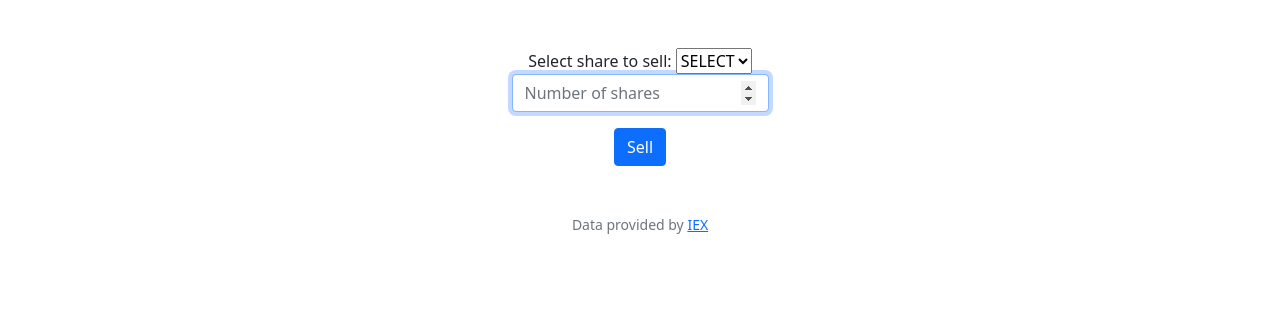
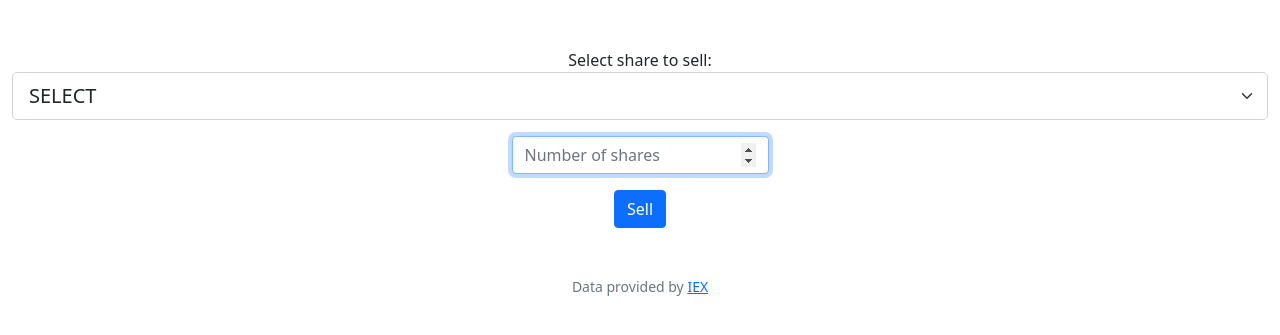
Before and after one commit to Stachu9/CS50-basic, a Flask app: page /sell in a window 1280 px wide. Shown: the part 76-411 px from the top of the page. Run offline with Flask 3, Linux system fonts and the light colour scheme; a user stored in the database is signed in; data comes from the database, SQL or seed files in the repository; some libraries are stand-ins or nearby versions.

Commit message:
Tue, Oct 10, 2023, 8:46 PM +02:00

```diff
--- a/finance/templates/sell.html
+++ b/finance/templates/sell.html
@@ -7,7 +7,7 @@
 {% block main %}
     <form action="/sell" method="post">
         <label for="symbol">Select share to sell: </label>
-        <select id="symbol" name="symbol">
+        <select class="form-select form-select-lg mb-3" aria-label=".form-select-lg example" id="symbol" name="symbol">
             <option value=None style="display:none">SELECT</option>
             {% for share in shares %}
                 <option value="{{ share["symbol"] }}">{{ share["symbol"] }}</option>
```
